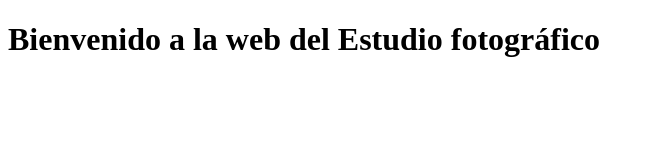
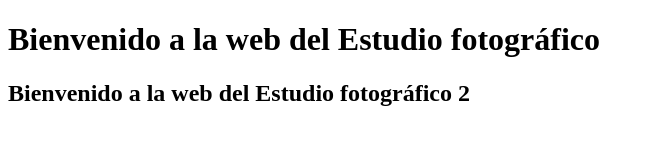
Before and after one commit to cead87/pagina-web, a plain HTML site: page index.html in a window 1280 px wide. Shown: the whole page, without its empty margins (0-654 px from the left). Drawn offline with Linux system fonts and the light colour scheme.

Commit message:
bienvenida 2
otra bienvenida

```diff
--- a/index.html
+++ b/index.html
@@ -10,6 +10,8 @@
 
 
  	<h1>Bienvenido a la web del Estudio fotográfico</h1>
+ 	<h2>Bienvenido a la web del Estudio fotográfico 2</h2>
+
 
 
 
```
